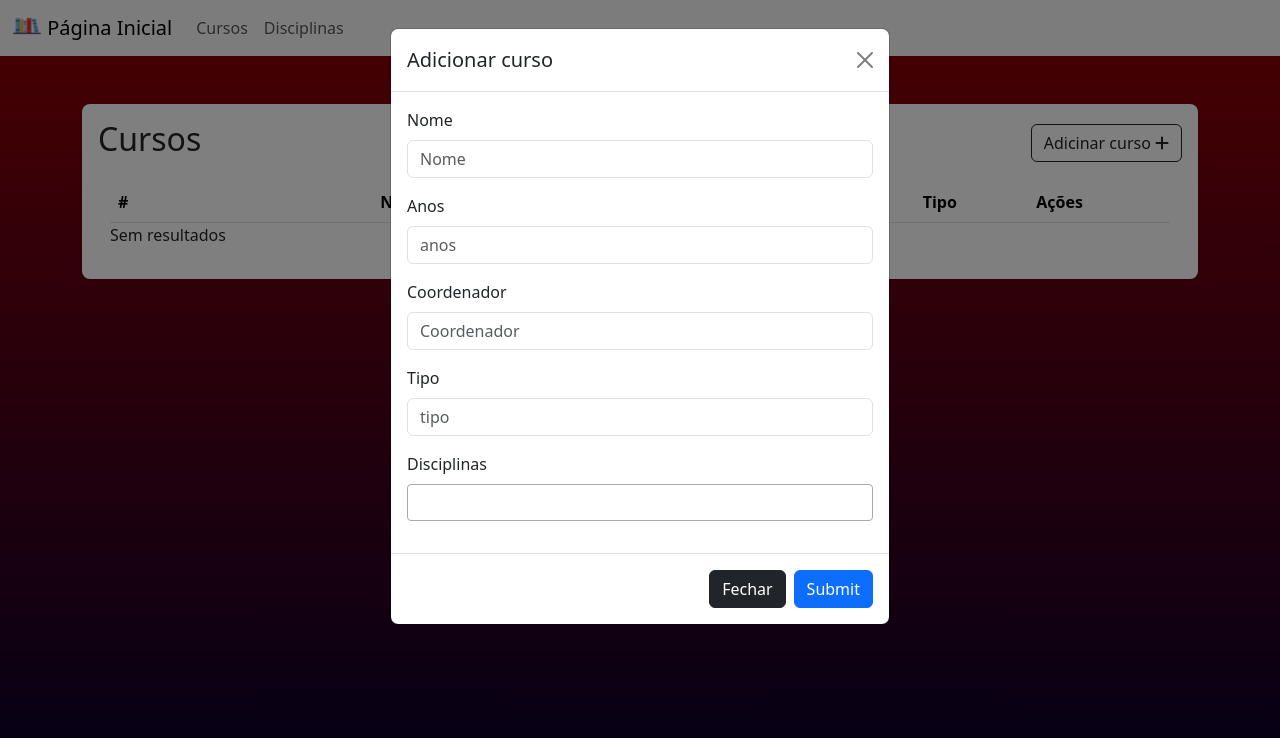
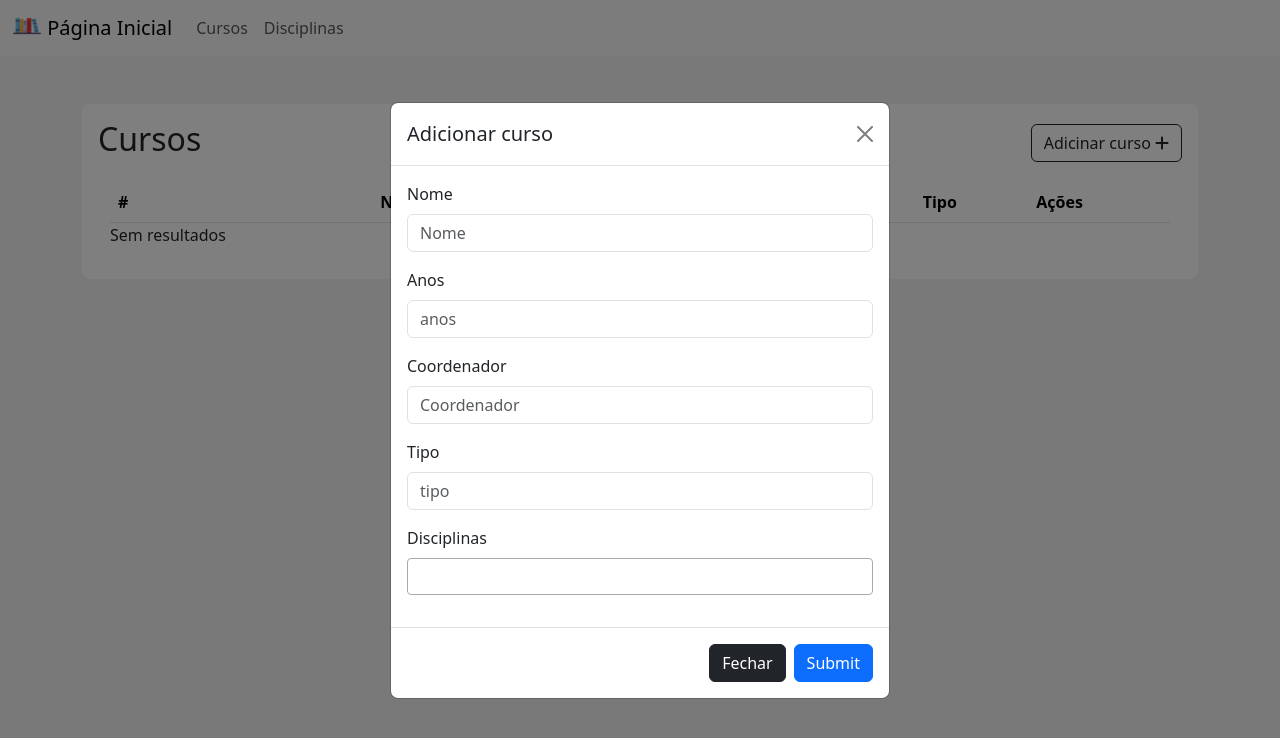
Before and after one commit to PD-Scholar-App/frontend, a plain HTML site: page cursos.html in a window 1280 px wide. Both pictures are taken after a click on the button "Adicinar curso". Drawn offline with nearby package versions, Linux system fonts and the light colour scheme; some packages are replaced by stand-ins of ours; no server answers; a script that the page names is missing.

Commit message:
change background

```diff
--- a/cursos.html
+++ b/cursos.html
@@ -31,8 +31,7 @@
             width: 100%;
             background-repeat: no-repeat;
             background-size: cover;
-            background-color: #03012d;
-background-image: linear-gradient(0deg, #03012d 0%, #920103 100%);
+            background-color: #f2f2f2;
 
         }
     </style>
@@ -76,7 +75,7 @@ background-image: linear-gradient(0deg, #03012d 0%, #920103 100%);
       aria-labelledby="adicionarCursoLabel"
       aria-hidden="true"
     >
-      <div class="modal-dialog">
+      <div class="modal-dialog modal-dialog-centered">
         <div class="modal-content">
           <div class="modal-header">
             <h1 class="modal-title fs-5" id="adicionarCursoLabel">
@@ -186,7 +185,7 @@ background-image: linear-gradient(0deg, #03012d 0%, #920103 100%);
           </div>
 
           <div class="mt-3 row justify-content-center">
-            <div class="col-12">
+            <div class="col-12 table-responsive">
                   <table class="table" id="tabelaCursos">
                     <thead>
                       <tr>
```
Also changed, not shown: disciplinas.html (+3 -4 lines), index.html (+2 -3 lines).
